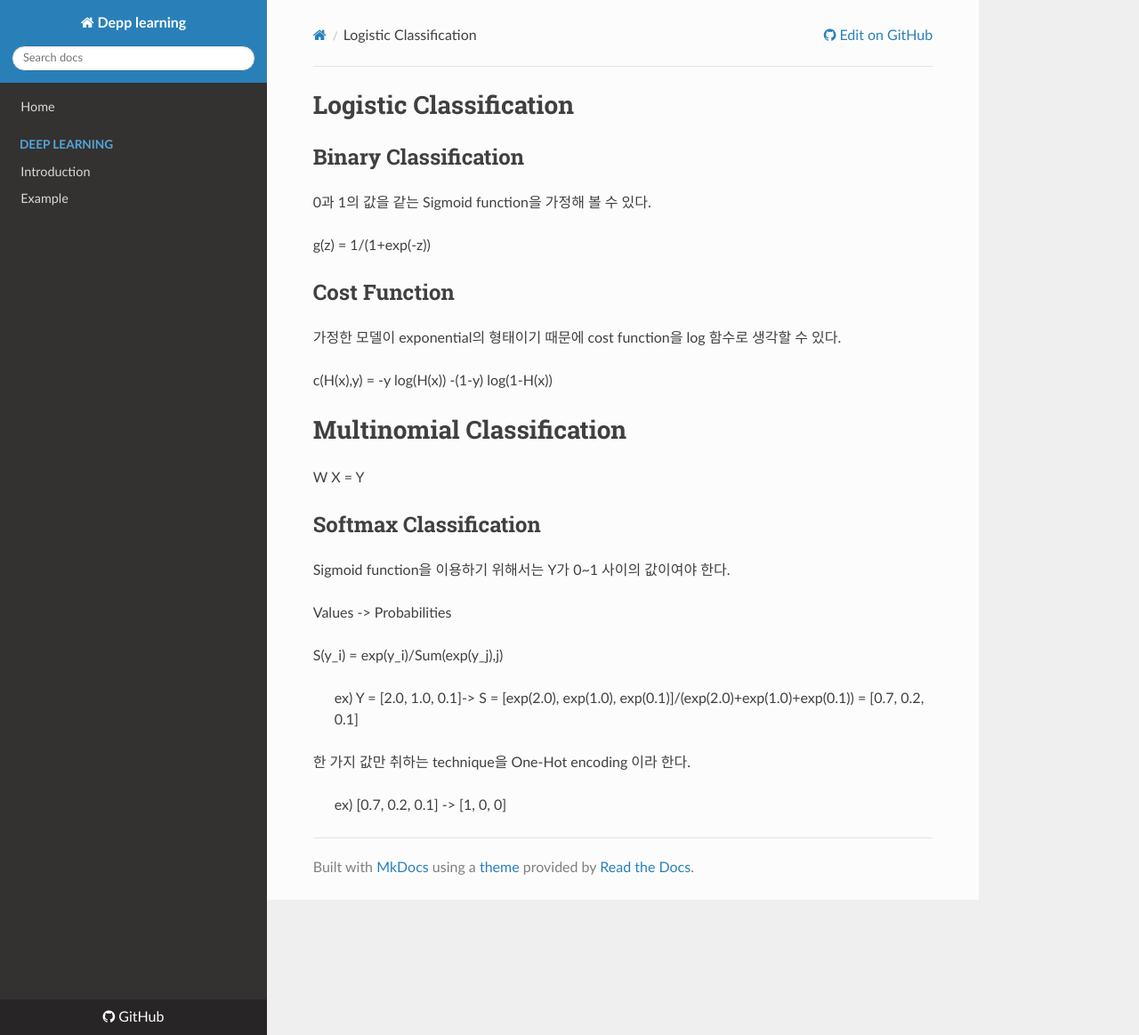
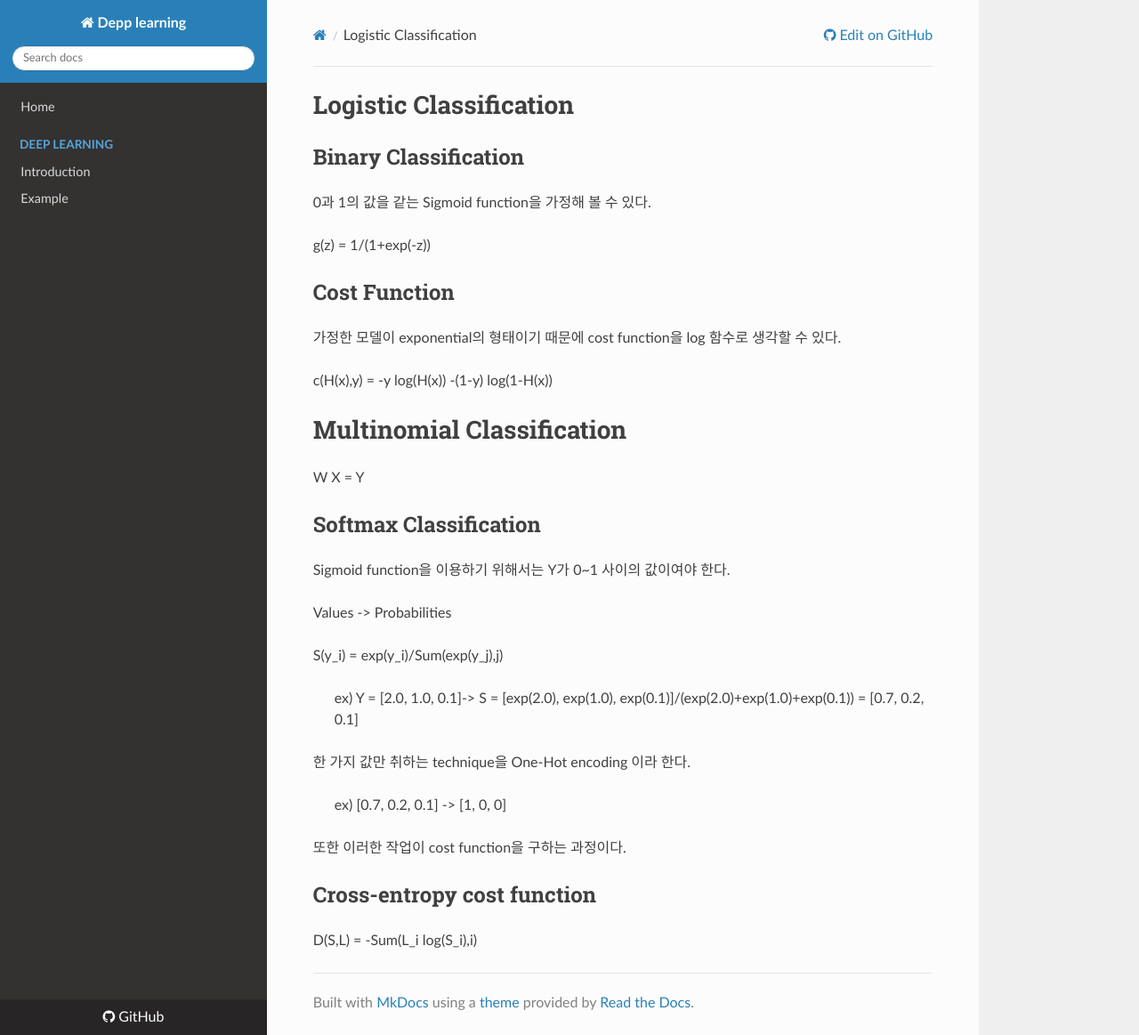
Before and after one commit to WonyoungCho/AI, an MkDocs documentation site: the page built from docs/logistic_classification.md, in a window 1280 px wide and 1163 px high. Shown: the whole window at 89% size. Built offline with MkDocs 1.6.1, drawn with Linux system fonts in a browser that asks for light colours; nearby versions of some CDN libraries; old or Windows-style settings are respelled for this version of MkDocs.

Commit message:
Update logistic_classification.md

```diff
--- a/docs/logistic_classification.md
+++ b/docs/logistic_classification.md
@@ -29,3 +29,9 @@ S(y_i) = exp(y_i)/Sum(exp(y_j),j)
 한 가지 값만 취하는 technique을 One-Hot encoding 이라 한다.
 
 > ex) [0.7, 0.2, 0.1] -> [1, 0, 0]
+
+또한 이러한 작업이 cost function을 구하는 과정이다.
+
+## Cross-entropy cost function
+
+D(S,L) = -Sum(L_i log(S_i),i)
```
